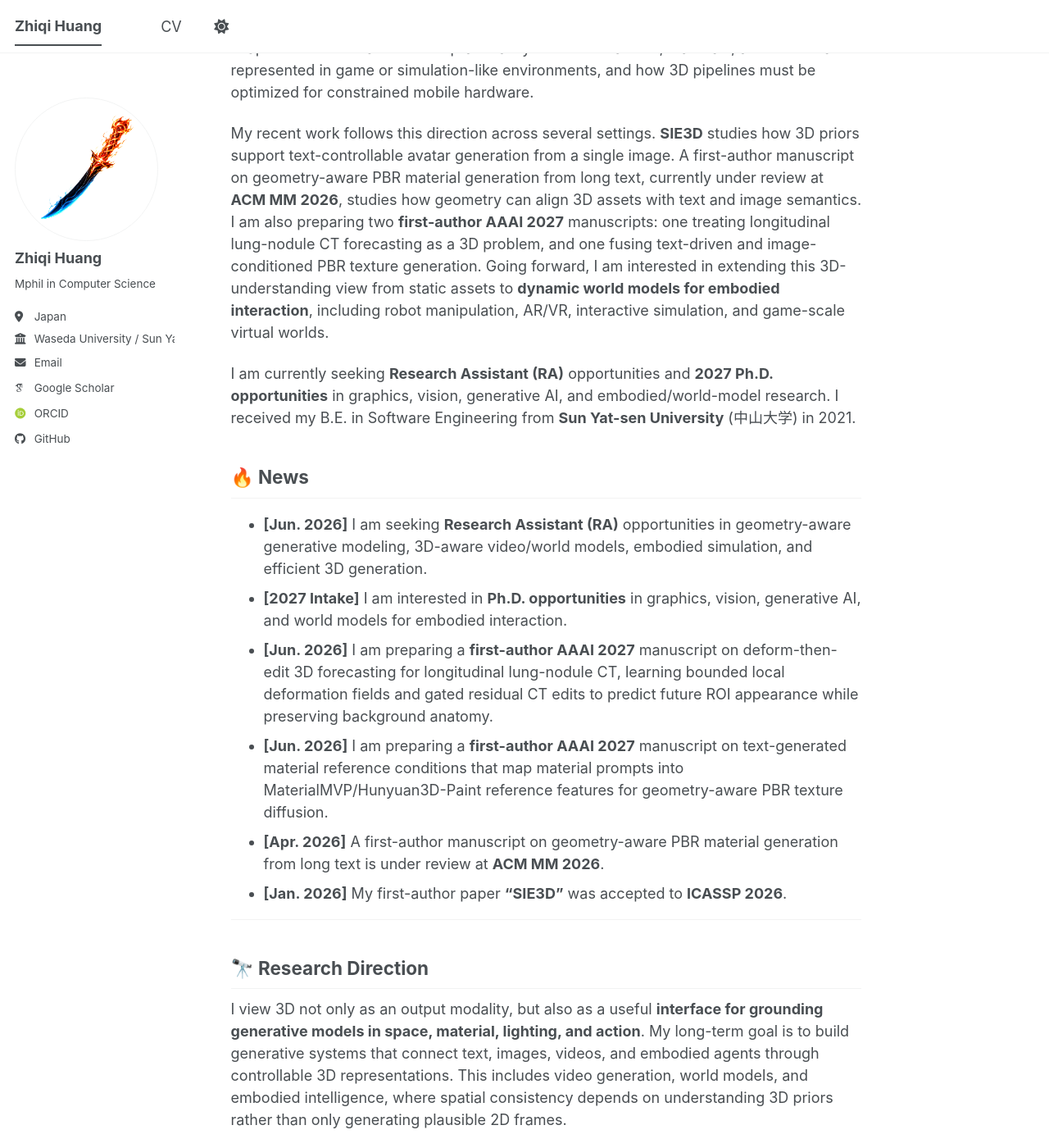
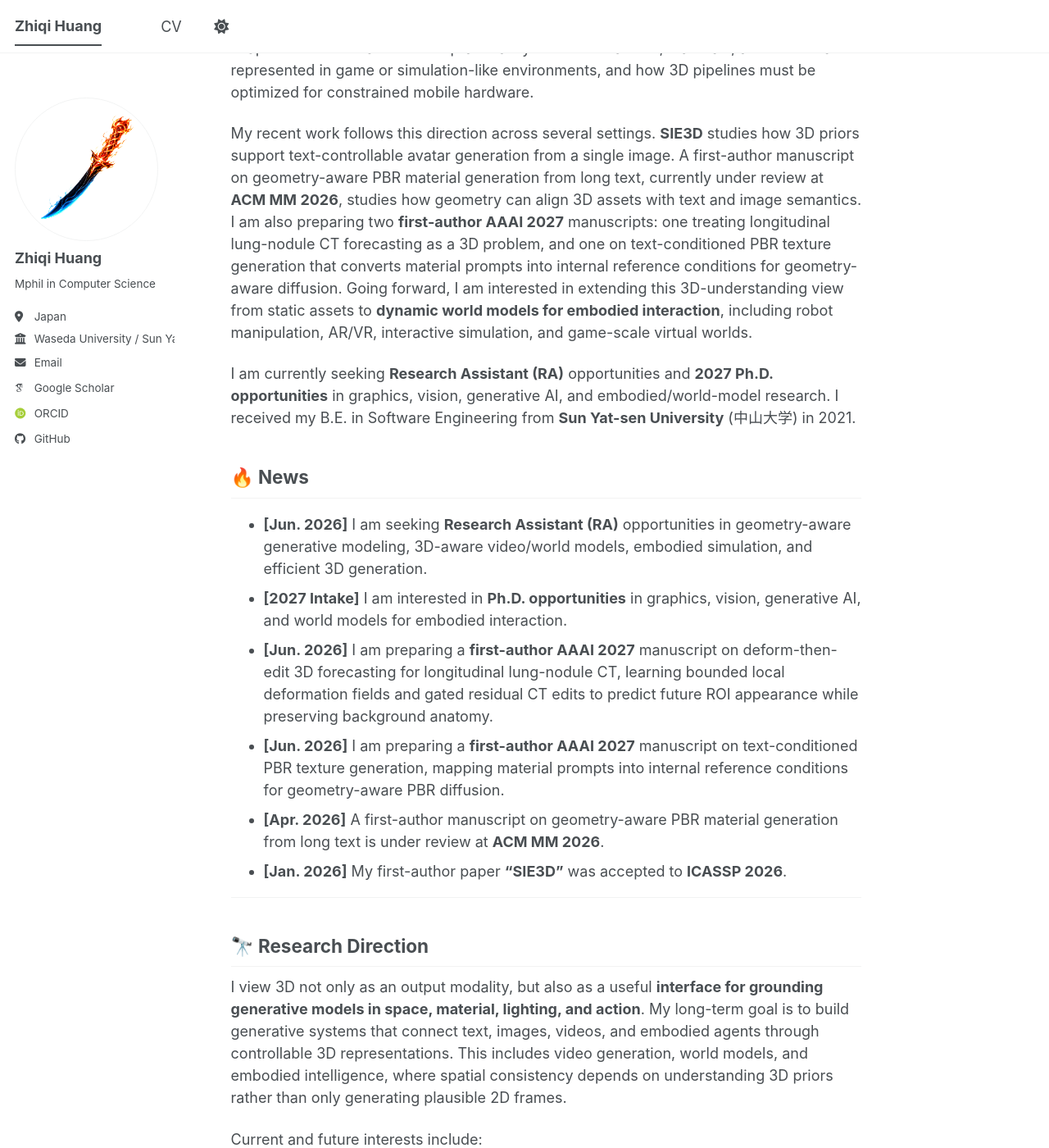
Before and after one commit to huang-zhiqi/huang-zhiqi.github.io, a Jekyll site: the page built from _pages/about.md, in a window 1280 px wide and 1400 px high, scrolled down 365 px. Shown: the whole window at 82% size. Built offline with Jekyll 4.4.1, drawn with Linux system fonts in a browser that asks for light colours; some web fonts are replaced; a script bundle is joined from its source files by our own code; library files that are not in the unit come from our copies; some of the changed text lies outside the part shown.

Commit message:
主页，第四篇文章更清晰的表述

```diff
--- a/_pages/about.md
+++ b/_pages/about.md
@@ -12,7 +12,7 @@ I am an **M.Phil. student in Information Architecture** at **Waseda University**
 
 Before starting my master's, I spent three years at **4399 Games** building cross-platform real-time rendering systems for shipped mobile and PC titles. This industry experience shaped how I think about 3D in practical systems: how assets, materials, and scenes are represented in game or simulation-like environments, and how 3D pipelines must be optimized for constrained mobile hardware.
 
-My recent work follows this direction across several settings. **SIE3D** studies how 3D priors support text-controllable avatar generation from a single image. A first-author manuscript on geometry-aware PBR material generation from long text, currently under review at **ACM MM 2026**, studies how geometry can align 3D assets with text and image semantics. I am also preparing two **first-author AAAI 2027** manuscripts: one treating longitudinal lung-nodule CT forecasting as a 3D problem, and one fusing text-driven and image-conditioned PBR texture generation. Going forward, I am interested in extending this 3D-understanding view from static assets to **dynamic world models for embodied interaction**, including robot manipulation, AR/VR, interactive simulation, and game-scale virtual worlds.
+My recent work follows this direction across several settings. **SIE3D** studies how 3D priors support text-controllable avatar generation from a single image. A first-author manuscript on geometry-aware PBR material generation from long text, currently under review at **ACM MM 2026**, studies how geometry can align 3D assets with text and image semantics. I am also preparing two **first-author AAAI 2027** manuscripts: one treating longitudinal lung-nodule CT forecasting as a 3D problem, and one on text-conditioned PBR texture generation that converts material prompts into internal reference conditions for geometry-aware diffusion. Going forward, I am interested in extending this 3D-understanding view from static assets to **dynamic world models for embodied interaction**, including robot manipulation, AR/VR, interactive simulation, and game-scale virtual worlds.
 
 I am currently seeking **Research Assistant (RA)** opportunities and **2027 Ph.D. opportunities** in graphics, vision, generative AI, and embodied/world-model research. I received my B.E. in Software Engineering from **Sun Yat-sen University** (中山大学) in 2021.
 
@@ -21,7 +21,7 @@ I am currently seeking **Research Assistant (RA)** opportunities and **2027 Ph.D
 * **[Jun. 2026]** I am seeking **Research Assistant (RA)** opportunities in geometry-aware generative modeling, 3D-aware video/world models, embodied simulation, and efficient 3D generation.
 * **[2027 Intake]** I am interested in **Ph.D. opportunities** in graphics, vision, generative AI, and world models for embodied interaction.
 * **[Jun. 2026]** I am preparing a **first-author AAAI 2027** manuscript on deform-then-edit 3D forecasting for longitudinal lung-nodule CT, learning bounded local deformation fields and gated residual CT edits to predict future ROI appearance while preserving background anatomy.
-* **[Jun. 2026]** I am preparing a **first-author AAAI 2027** manuscript on text-generated material reference conditions that map material prompts into MaterialMVP/Hunyuan3D-Paint reference features for geometry-aware PBR texture diffusion.
+* **[Jun. 2026]** I am preparing a **first-author AAAI 2027** manuscript on text-conditioned PBR texture generation, mapping material prompts into internal reference conditions for geometry-aware PBR diffusion.
 * **[Apr. 2026]** A first-author manuscript on geometry-aware PBR material generation from long text is under review at **ACM MM 2026**.
 * **[Jan. 2026]** My first-author paper **"SIE3D"** was accepted to **ICASSP 2026**.
 
@@ -74,10 +74,10 @@ Current and future interests include:
   * **Role:** First Author
   * This work treats longitudinal lung-nodule CT forecasting as a 3D understanding problem, using deform-then-edit 3D forecasting to predict future ROI appearance while preserving background anatomy.
 
-* **First-author manuscript on text-conditioned PBR material generation with prompt-derived reference conditions**
+* **First-author manuscript on text-conditioned PBR texture generation with prompt-derived reference conditions**
   * *Target: AAAI 2027*
   * **Role:** First Author
-  * This work studies how to fuse text-driven and image-conditioned PBR texture generation, using prompt-derived material conditions for geometry-aware PBR texture diffusion.
+  * This work studies a text-to-reference approach for geometry-aware PBR diffusion: instead of first generating a reference image from text, it maps material prompts directly into internal reference-condition tokens for the PBR generator. This connects language-level material descriptions with mesh geometry priors to generate coherent albedo, metallic, and roughness maps.
 
 ---
 
```
